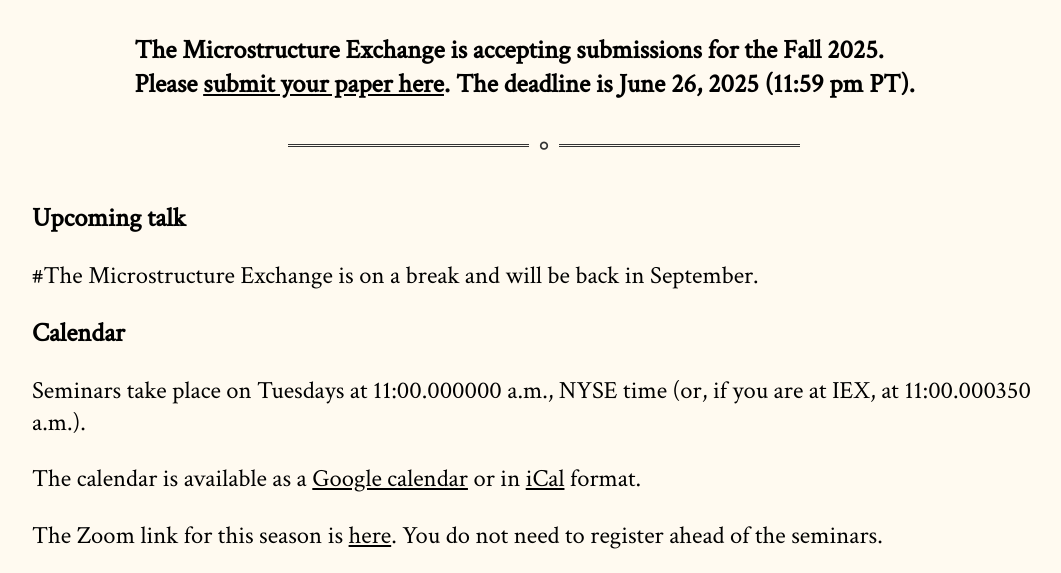
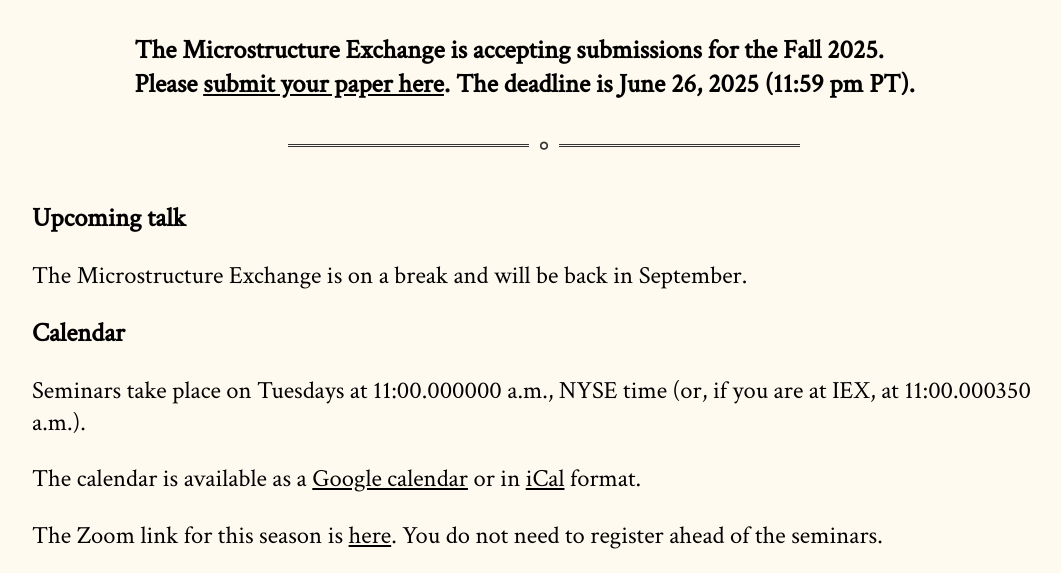
Before and after one commit to cpfiffer/microstructure.exchange, a Jekyll site: the page built from index.md, in a window 1280 px wide and 900 px high, scrolled down 496 px, cut to the strip 0-573 px from the top of the window. Shown: the whole strip, without its empty margins (96-1157 px from the left). Built offline with Jekyll 4.4.1, drawn with Linux system fonts in a browser that asks for light colours; some web fonts are replaced.

```diff
--- a/index.md
+++ b/index.md
@@ -20,7 +20,7 @@ Please <a href="https://www.research.net/r/TME-Fall-2025">submit your paper here
 ## Upcoming talk
 
 <!-- {% include upcoming-speaker.html %} -->
-#The Microstructure Exchange is on a break and will be back in September.
+The Microstructure Exchange is on a break and will be back in September.
 
 ## Calendar
 
@@ -28,7 +28,7 @@ Seminars take place on Tuesdays at 11:00.000000 a.m., NYSE time (or, if you are
 
 The calendar is available as a [Google calendar](https://calendar.google.com/calendar/embed?src=906bt212ejrvu8qnhtmv5ejms0%40group.calendar.google.com&ctz=America%2FNew_York) or in [iCal](https://calendar.google.com/calendar/ical/906bt212ejrvu8qnhtmv5ejms0%40group.calendar.google.com/public/basic.ics) format.
 
-The Zoom link for this season is [here](https://us06web.zoom.us/j/86070822952?pwd=NJiITDJTcek6eQNKmttaao34HWsysw.1). You do not need to register ahead of the seminars.
+The Zoom link for this season is [here](https://us06web.zoom.us/j/84303454366?pwd=b4JaIdm1lx0w7n5vaMuYW1hWJ7YggF.1). You do not need to register ahead of the seminars.
 
 <iframe src="https://calendar.google.com/calendar/embed?height=400&amp;wkst=1&amp;bgcolor=%23fffaf0&amp;ctz=America%2FNew_York&amp;src=OTA2YnQyMTJlanJ2dThxbmh0bXY1ZWptczBAZ3JvdXAuY2FsZW5kYXIuZ29vZ2xlLmNvbQ&amp;color=%233F51B5&amp;mode=AGENDA&amp;title=The%20Microstructure%20Exchange%3A%20Speaker%20List" style="border-width:0" width="75%" height="400" frameborder="0" scrolling="no"></iframe>
 
```
